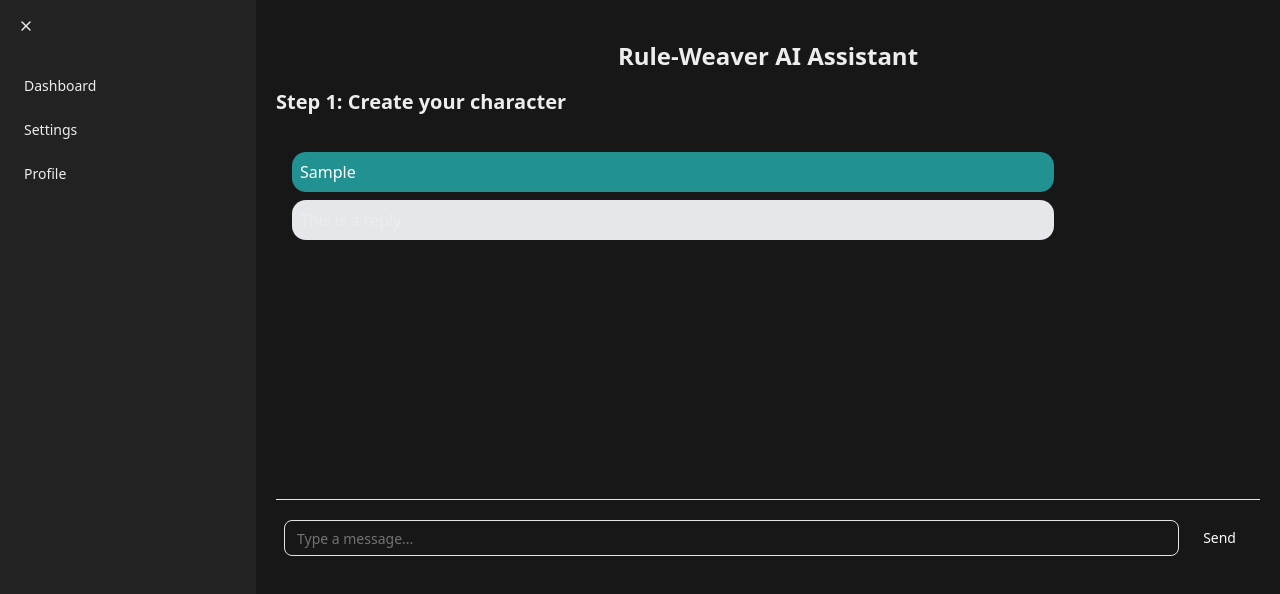
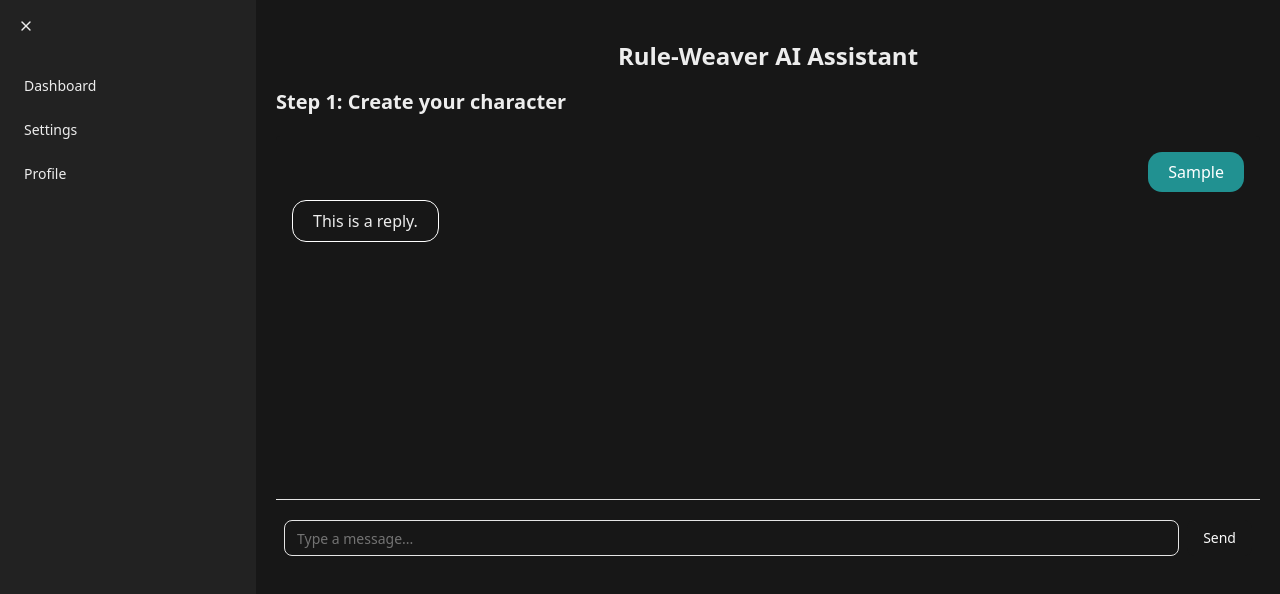
Before and after one commit to ThundeRayn/TRPG-Rule-Weaver-AI, a React (Vite) app: page /chat in a window 1280 px wide. Both pictures are taken after typing "Sample" into the empty fields and a click on the button "Send". Shown: the top 594 px of the page. Built offline with nearby package versions, Linux system fonts and the light colour scheme.

Commit message:
dialog adjust

```diff
--- a/src/Components/Conversation.tsx
+++ b/src/Components/Conversation.tsx
@@ -38,11 +38,22 @@ export default function Conversation() {
           {messages.map((msg, i) => (
             <div
               key={i}
-            className={`max-w-[80%] p-2 rounded-xl ${
-              msg.role === "user" ? "bg-[var(--dialog-color)] text-white self-end" : "bg-gray-200 self-start"
+              className={
+                msg.role === "user"
+                  ? "flex justify-end"
+                  : "flex justify-start"
+              }
+            >
+              <div
+                className={`p-2 rounded-xl ${
+                  msg.role === "user"
+                    ? "bg-[var(--dialog-color)] text-white ml-auto px-5 max-w-[70%] w-fit min-w-[2.5rem]"
+                    : "bg-[var(--primary-color)] max-w-[80%] border px-5 border-white"
                 }`}
+                style={msg.role === "user" ? { wordBreak: 'break-word' } : {}}
               >
                 {msg.text}
+              </div>
             </div>
           ))}
       </div>
```
Lines whose indentation alone changed are shown as unchanged.
